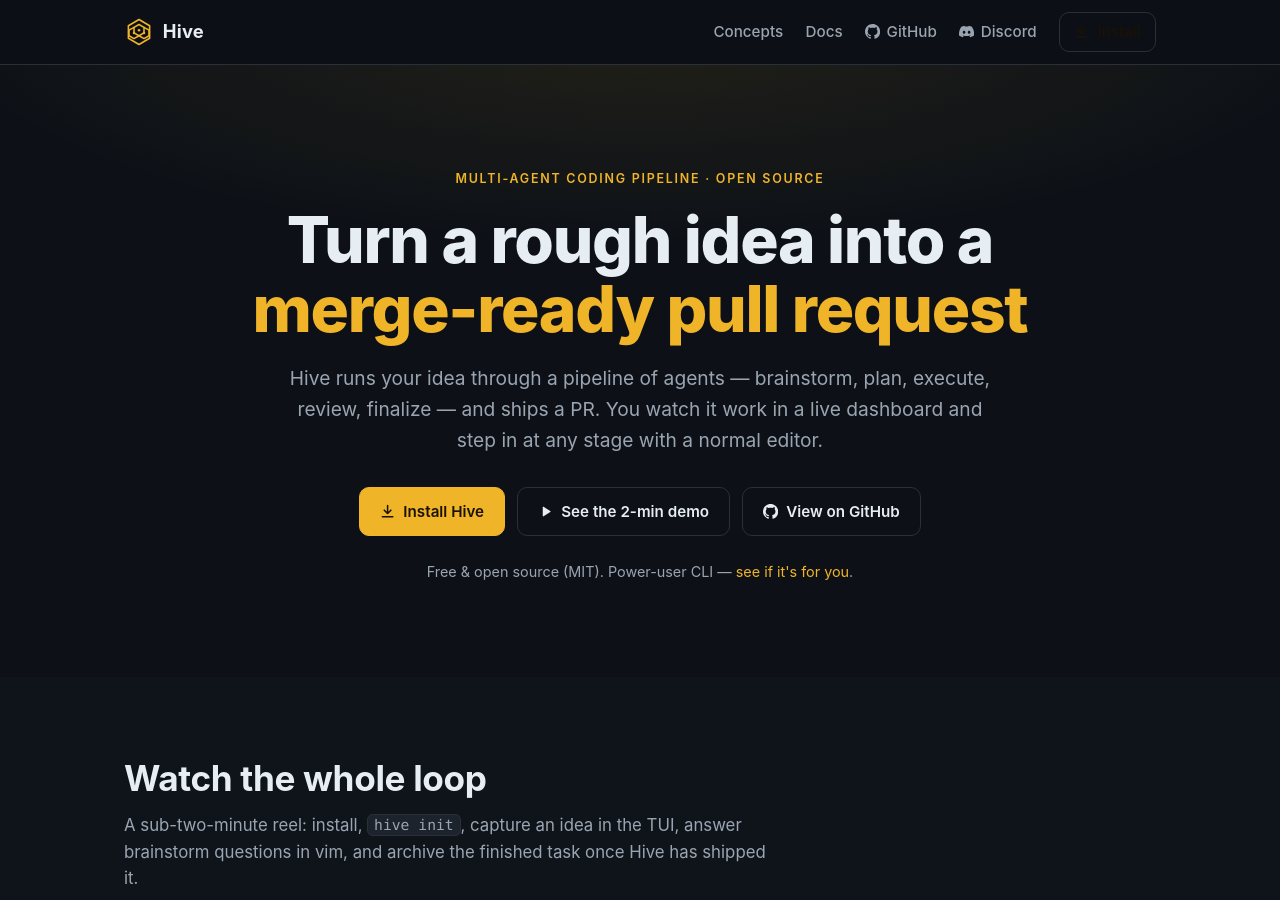
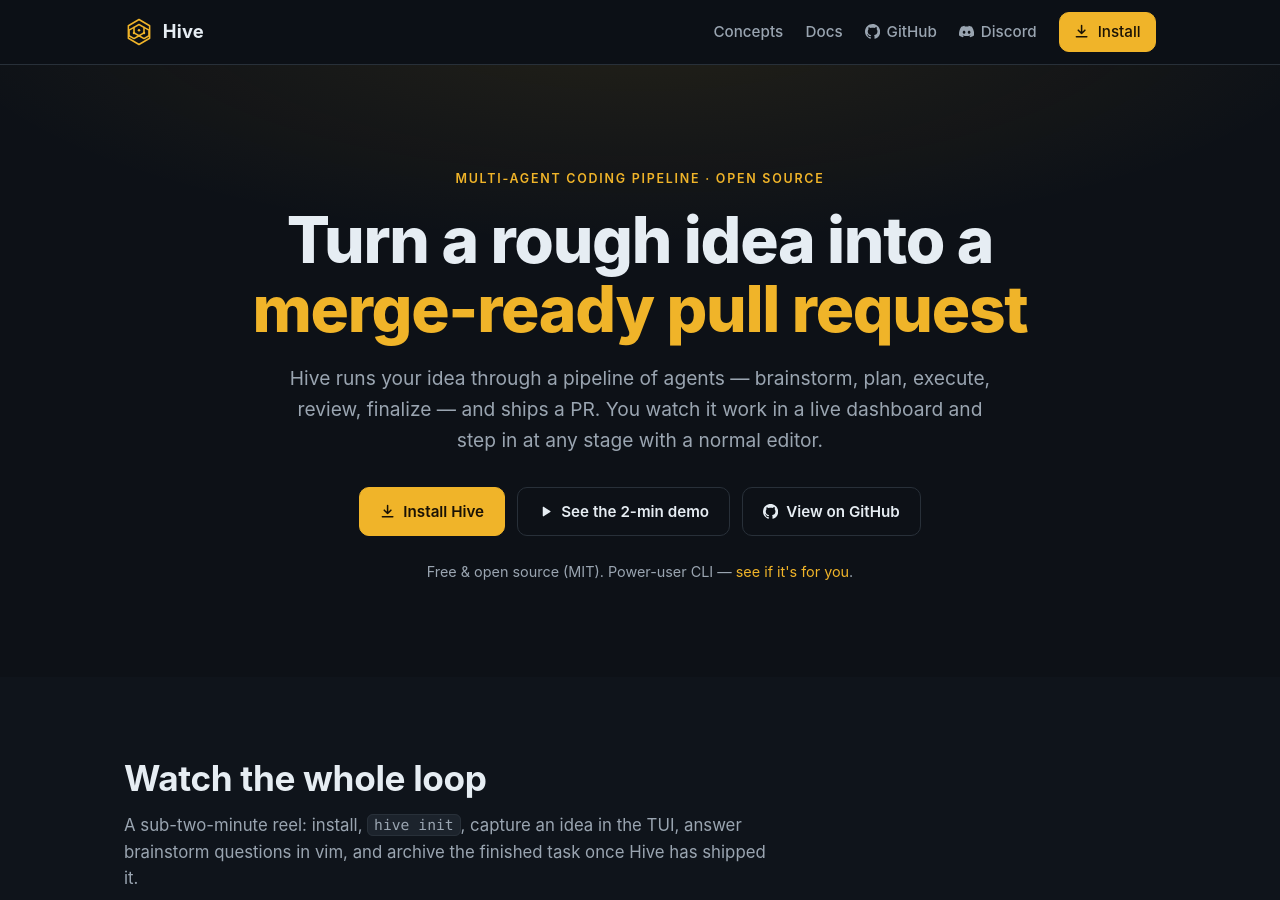
Before and after one commit to ivankuznetsov/hive-site, a Jekyll site: the page built from index.md, in a window 1280 px wide and 900 px high. Built offline with Jekyll 4.4.1, drawn with Linux system fonts in a browser that asks for light colours; grey boxes are pictures that could not be loaded.

Commit message:
fix(landing): make nav Install button primary (was dark text on dark, invisible)

```diff
--- a/_layouts/home.html
+++ b/_layouts/home.html
@@ -15,7 +15,7 @@
         <a href="{{ '/docs/' | relative_url }}">Docs</a>
         <a class="nav-icon-link" href="https://github.com/ivankuznetsov/hive">{% include icons/github.svg %}<span>GitHub</span></a>
         <a class="nav-icon-link" href="https://discord.gg/Qg5E7rMt">{% include icons/discord.svg %}<span>Discord</span></a>
-        <a class="btn btn--small" href="#install">{% include icons/download.svg %}<span>Install</span></a>
+        <a class="btn btn--primary btn--small" href="#install">{% include icons/download.svg %}<span>Install</span></a>
       </nav>
     </div>
   </header>
```
